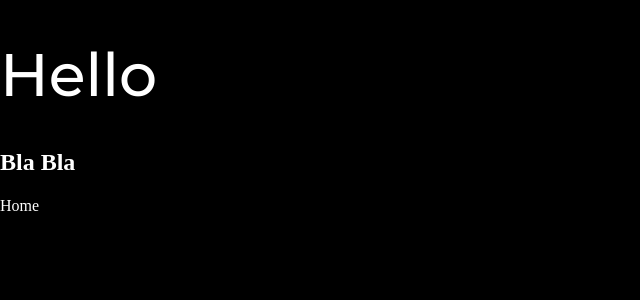
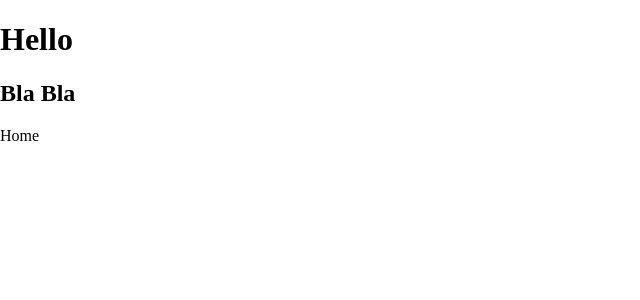
Before and after one commit to truefiesta/dream-pizza, a React app: page / in a window 1280 px wide. Shown: the top 300 px of the page, without its empty margins (0-640 px from the left). Built offline with nearby package versions, Linux system fonts and the light colour scheme.

Commit message:
Add basic page styles

```diff
--- a/src/styles/index.css
+++ b/src/styles/index.css
@@ -1,17 +1,82 @@
 @import "~normalize.css";
 @import "fonts.css";
 
-body {
-  color: white;
-  background-color: black;
+/* Variables */
+
+:root {
+  --basic-black: #181818;
+  --basic-white: #ffffff;
+  --basic-red: #b72828;
+  --basic-green: #2a6c20;
+  --basic-yellow: #dcad42;
+
+  --light-gray: #c4c4c4;
+  --full-dark-gray: #44515d;
+  --dark-gray: rgba(68, 81, 93, 0.8);
+  --semi-dark-gray: rgba(68, 81, 93, 0.7);
+  --medium-dark-gray: rgba(68, 81, 93, 0.3);
+  --bg-gray: #f6f6f7;
+  --dark-red: #9f2323;
 }
 
-h1 {
+/* Global */
+
+img {
+  max-width: 100%;
+  height: auto;
+}
+
+/* Custom styles */
+
+.page-body {
+  margin: 0;
+  padding: 0;
+
+  font-family: "Roboto", Arial, Helvetica, sans-serif;
+  font-weight: 400;
+  font-size: 12px;
+  line-height: 14px;
+
+  background-color: var(--basic-white);
+  color: var(--basic-black);
+}
+
+.page-title {
   font-family: "Montserrat", sans-serif;
   font-weight: 500;
   font-size: 60px;
 }
 
-.text {
-  color: palevioletred;
+.visually-hidden {
+  clip: rect(0 0 0 0);
+  clip-path: inset(50%);
+  height: 1px;
+  overflow: hidden;
+  position: absolute;
+  white-space: nowrap;
+  width: 1px;
 }
+
+.hidden {
+  display: none;
+}
+
+/* Layout */
+
+@media (min-width: 320px) {
+  .page-body {
+    min-width: 320px;
+  }
+}
+
+@media (min-width: 600px) {
+  .page-body {
+    min-width: 600px;
+  }
+}
+
+@media (min-width: 1000px) {
+  .page-body {
+    min-width: 1000px;
+  }
+}
```
